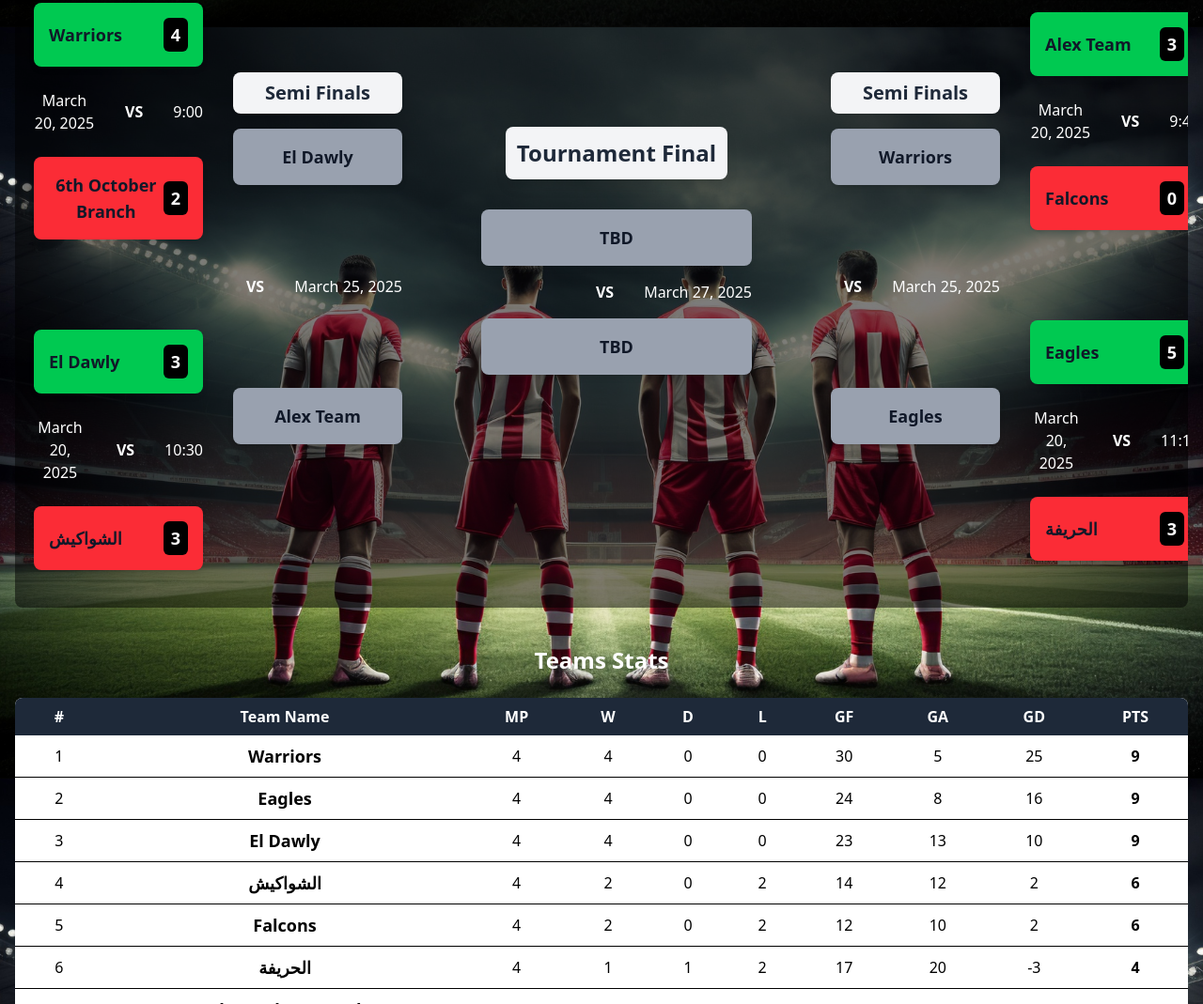
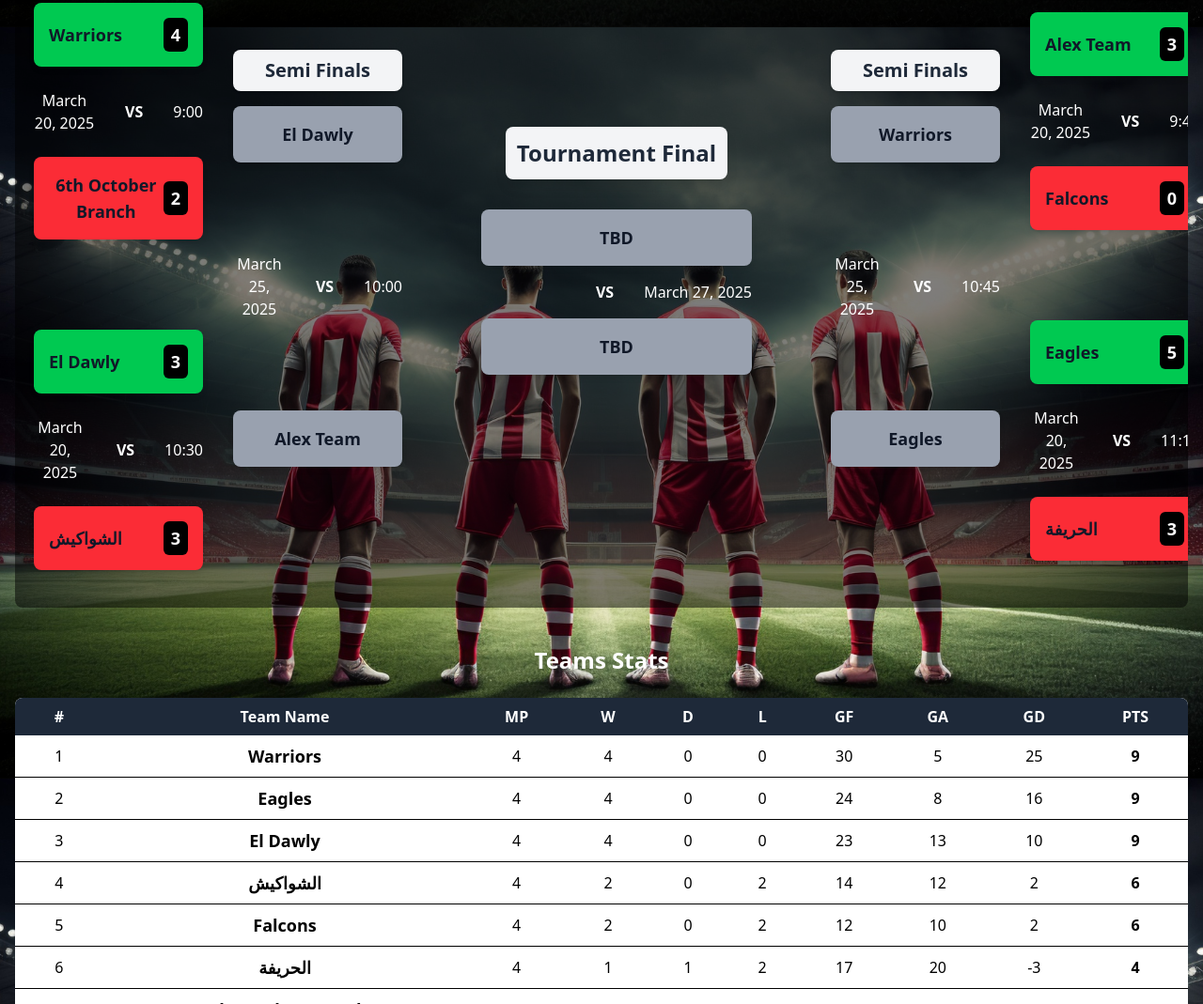
Before and after one commit to ATC-Group-website/atc-ramadan-tournament, a website built with Vite: page index.html in a window 1280 px wide. Shown: the part 1635-2704 px from the top of the page at 94% size. Built offline with nearby package versions, Linux system fonts and the light colour scheme.

Commit message:
update matches time

```diff
--- a/index.html
+++ b/index.html
@@ -470,9 +470,10 @@
                         2
                       </p> -->
                     </div>
-                    <div class="flex gap-8 justify-end items-center">
+                    <div class="flex gap-8 justify-between items-center">
+                      <p class="text-center text-white">March 25, 2025</p>
                       <p class="text-center font-bold text-white">VS</p>
-                      <p class="text-center text-white">March 25, 2025</p>
+                      <p class="text-white">10:00</p>
                     </div>
                     <div
                       class="p-4 rounded-lg text-center bg-gray-400 shadow-md hover:shadow-lg transition-shadow flex justify-center items-center"
@@ -550,9 +551,10 @@
                         1
                       </p> -->
                     </div>
-                    <div class="flex gap-8 justify-end items-center">
+                    <div class="flex gap-8 justify-between items-center">
+                      <p class="text-center text-white">March 25, 2025</p>
                       <p class="text-center font-bold text-white">VS</p>
-                      <p class="text-center text-white">March 25, 2025</p>
+                      <p class="text-white">10:45</p>
                     </div>
                     <div
                       class="p-4 rounded-lg text-center bg-gray-400 shadow-md hover:shadow-lg transition-shadow flex justify-center items-center"
```
